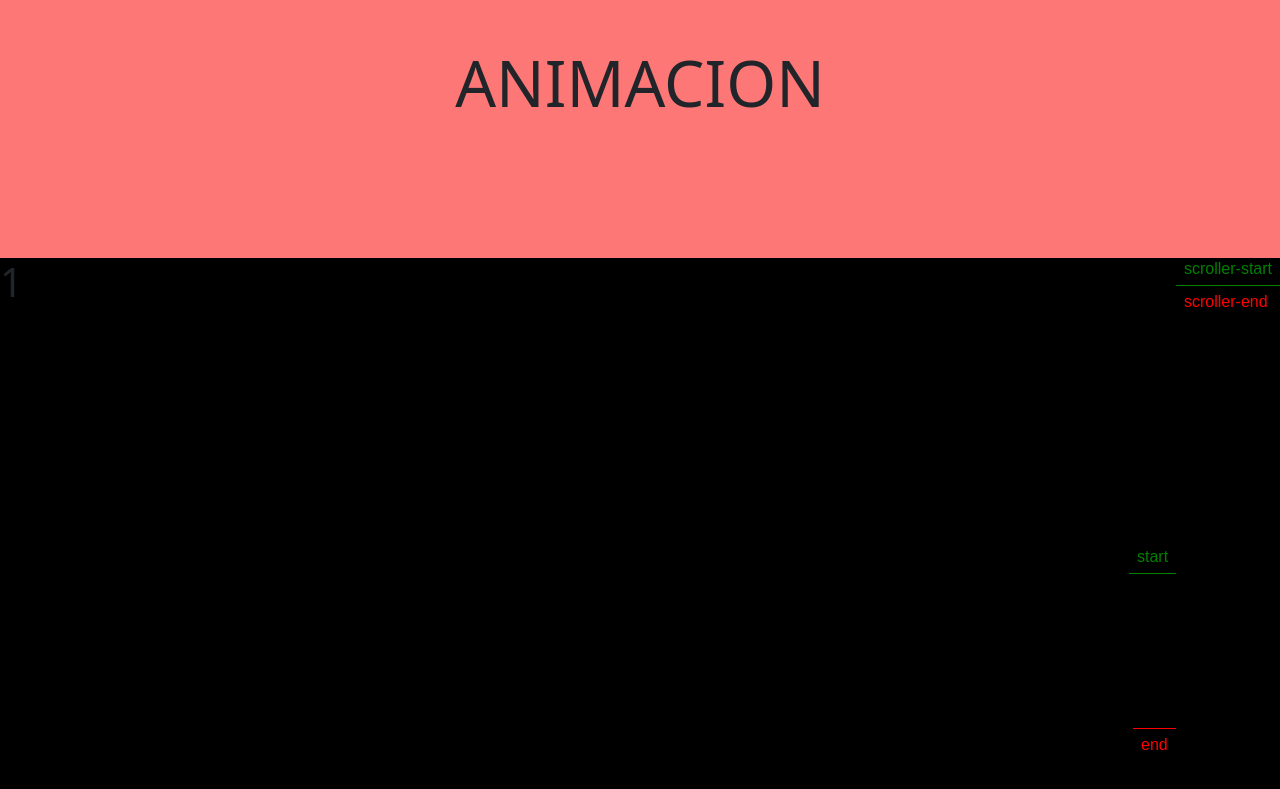
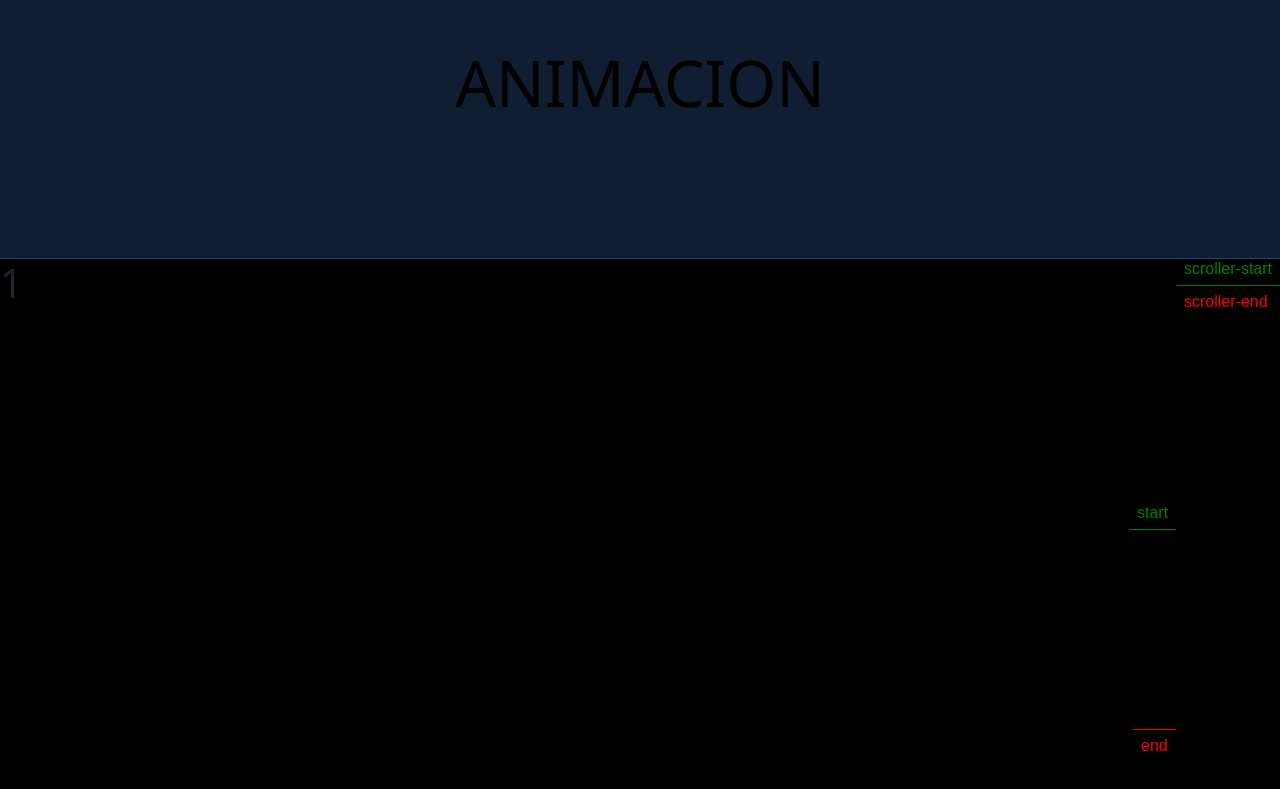
Before and after one commit to Serracarles11/Projecto_IA, a plain HTML site: page index.html in a window 1280 px wide. Shown: the part 115-904 px from the top of the page. Drawn offline with nearby package versions, Linux system fonts and the light colour scheme.

Commit message:
cambios header

```diff
--- a/main.js
+++ b/main.js
@@ -2,13 +2,17 @@ gsap.registerPlugin(ScrollTrigger);
 
 gsap.to(".todo_header", {
     opacity: 0.7, // No lo hace desaparecer del todo, lo hace más elegante
-    backgroundColor: "rgba(128, 128, 128, 0.8)", // Un azul translúcido bonito
+    backgroundColor: "rgba(0, 0, 0, 0.8)", // Un azul translúcido bonito
+    borderbottom:0,
+
     duration: 2, // Hace la transición más lenta y fluida
     ease: "power2.out", // Suaviza la animación
     scrollTrigger: {
+        // markers:true,
+
         trigger: ".abajo",
         start: "top+=100px center",
-        end: "bottom center",
+        end: "bottom-=220px center",
         scrub: 2, // Hace que el cambio sea progresivo
     }
 });
@@ -21,7 +25,7 @@ gsap.to(".background_header",{
     scrollTrigger:{
         markers:true,
         trigger:".abajo",
-        start:"top+=315px center",
+        start:"top+=270px center",
         end:"bottom-=30px center",
         scrub:true
     }
--- a/style.css
+++ b/style.css
@@ -42,7 +42,7 @@ section{
 }
 
 body {
-  background: #222;
+  background: #ffffff;
   margin: 0;
   font-family: 'Montserrat', sans-serif;
   font-size: 16px;
@@ -63,7 +63,6 @@ body {
     width: 100%;
     height: 80px;
     visibility: hidden;
-    background-color: rgb(128, 128, 128);
     opacity: 0;
     margin-top: -80px;
 }
@@ -92,7 +91,7 @@ nav {
     }
   }
   a {
-    color: #FFF;
+    color: rgba(37, 57, 240 , 0.984);
     text-decoration: none;
     transition: all .3s;
     &:hover {
@@ -110,7 +109,7 @@ nav {
 }
 
 #nav-bg {
-  background: #222;
+  background: #222222;
   position: fixed;
   height: 5em;
   width: 100%;
@@ -120,13 +119,15 @@ nav {
 
 header {
   position: relative;
-  background-color: #FD7777;
+  background-color: rgb(15,30,50);
+  border-bottom:1px solid rgb(100,150,255,0.3)!important;
   padding: 10em 0 8em;
   z-index: 2;
   h1 {
     font-size: 4em;
     text-transform: uppercase;
     text-align: center;
+    color: black;
   }
 }
 
```
